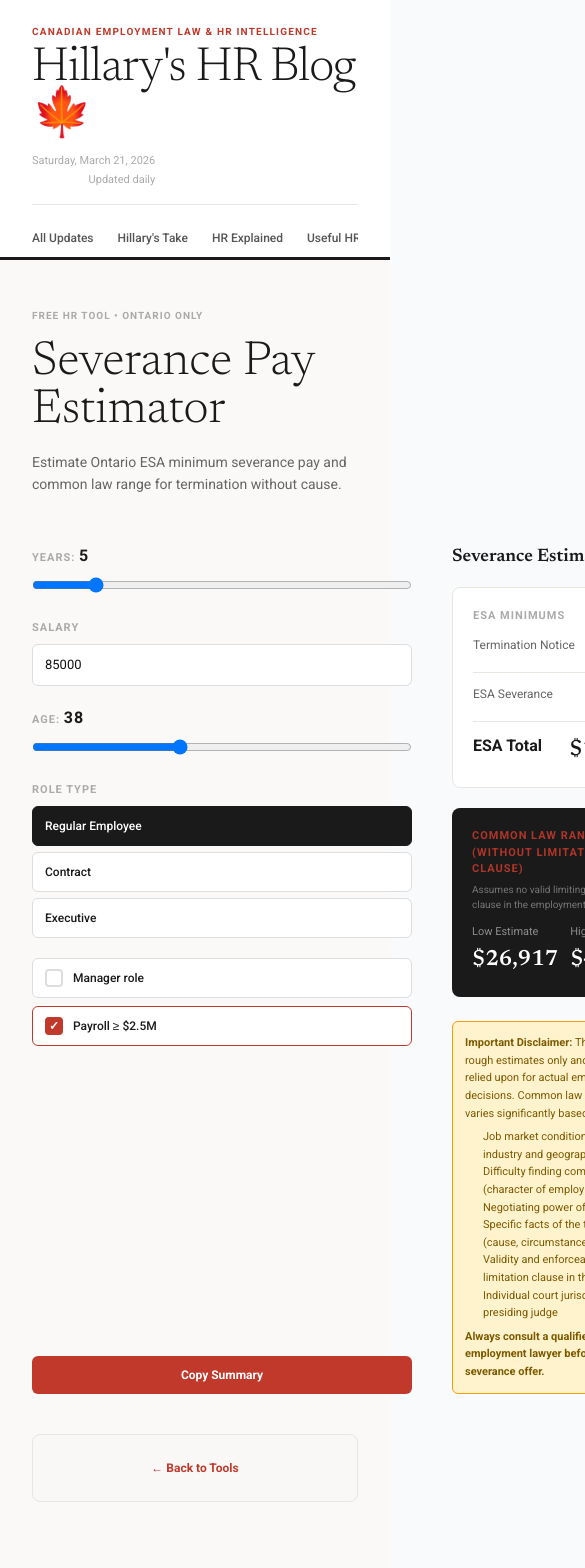
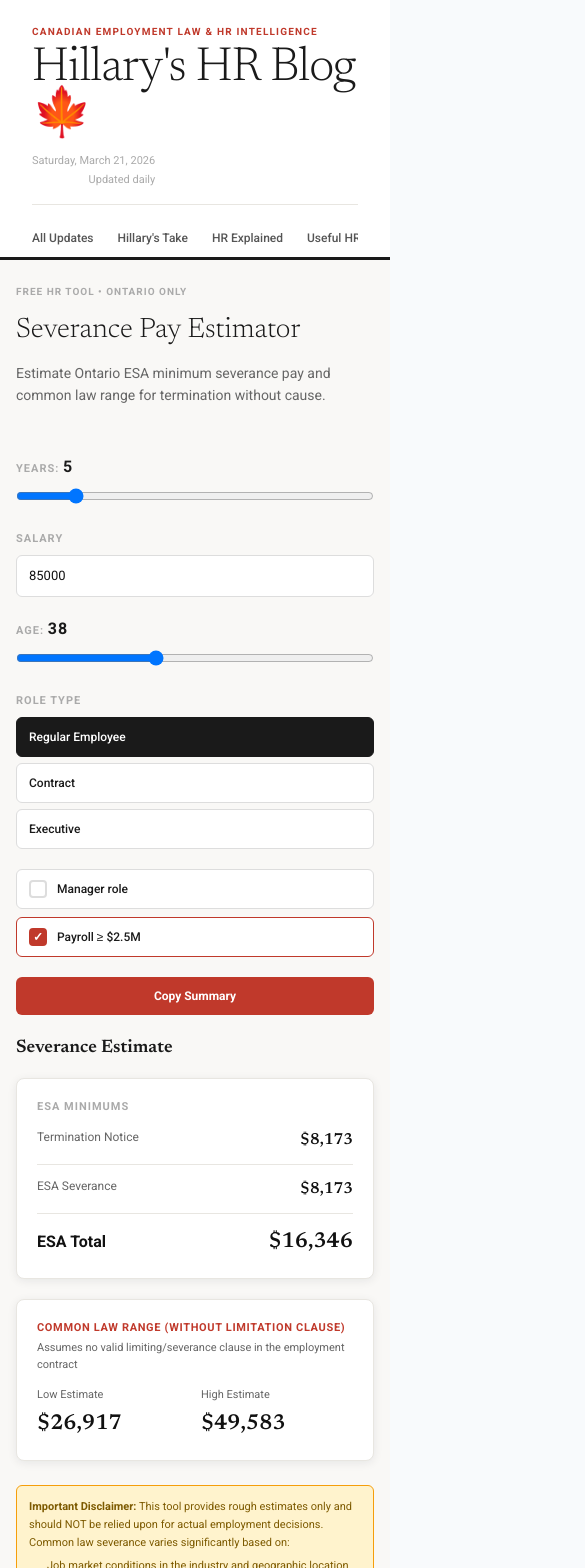
Before and after one commit to RalHill/HillarysHR, a Next.js app: page /tools/severance-estimator in a window 390 px wide. Shown: the top 1568 px of the page, 585 px wide, since content can reach past the window. Built offline with nearby package versions, Linux system fonts and the light colour scheme.

Commit message:
feat(tools): responsive mobile layout and unified light shell for calculators

```diff
--- /dev/null
+++ b/app/(site)/tools/layout.tsx
@@ -0,0 +1,5 @@
+import "./tools-shared.css";
+
+export default function ToolsLayout({ children }: { children: React.ReactNode }) {
+  return children;
+}
--- a/app/(site)/tools/severance-estimator/page.tsx
+++ b/app/(site)/tools/severance-estimator/page.tsx
@@ -99,17 +99,18 @@ export default function SeveranceEstimator() {
   }
 
   return (
-    <div style={{ maxWidth: '1200px', margin: '0 auto', padding: '48px 32px 80px' }}>
+    <div className="tool-page">
+      <div className="tool-page-inner">
       <script type="application/ld+json" dangerouslySetInnerHTML={{ __html: JSON.stringify(toolSchema) }} />
       <script type="application/ld+json" dangerouslySetInnerHTML={{ __html: JSON.stringify(breadcrumbSchema) }} />
       {/* Header */}
       <div style={{ marginBottom: '48px' }}>
         <div style={{ fontSize: '10px', fontWeight: 700, letterSpacing: '0.1em', textTransform: 'uppercase', color: '#aaa', marginBottom: '16px' }}>Free HR Tool • Ontario Only</div>
-        <h1 style={{ fontFamily: 'var(--font-newsreader)', fontSize: '48px', fontWeight: 300, color: '#1a1a1a', lineHeight: 1, marginBottom: '16px' }}>Severance Pay Estimator</h1>
+        <h1 className="tool-h1">Severance Pay Estimator</h1>
         <p style={{ fontSize: '14px', color: '#666', maxWidth: '600px', lineHeight: 1.6 }}>Estimate Ontario ESA minimum severance pay and common law range for termination without cause.</p>
       </div>
 
-      <div style={{ display:'grid', gridTemplateColumns:'380px 1fr', gap:40, marginBottom:40 }}>
+      <div className="tool-main-grid tool-main-grid--split-wide">
 
         {/* INPUTS */}
         <div style={{ display:'flex', flexDirection:'column', gap:20 }}>
@@ -165,38 +166,38 @@ export default function SeveranceEstimator() {
             <div style={{ fontFamily:'var(--font-newsreader)', fontSize:18, fontWeight:600, color:'#1a1a1a', marginBottom:16 }}>Severance Estimate</div>
 
             {/* ESA */}
-            <div style={{ background:'#fff', border:'1px solid #e8e6e1', borderRadius:8, padding:20, marginBottom:20 }}>
+            <div className="tool-card-elevated" style={{ padding:20, marginBottom:20 }}>
               <div style={{ fontSize:11, fontWeight:700, letterSpacing:1, textTransform:'uppercase', color:'#aaa', marginBottom:12 }}>ESA Minimums</div>
               <div style={{ display:'flex', justifyContent:'space-between', paddingBottom:12, borderBottom:'1px solid #e8e6e1', marginBottom:12 }}>
                 <div>
                   <div style={{ fontSize:12, color:'#666' }}>Termination Notice</div>
                 </div>
-                <div style={{ fontFamily:'var(--font-newsreader)', fontSize:16, fontWeight:600, color:'#1a1a1a' }}>${Math.round(noticePay).toLocaleString()}</div>
+                <div className="tool-result-value" style={{ fontSize:16 }}>${Math.round(noticePay).toLocaleString()}</div>
               </div>
               <div style={{ display:'flex', justifyContent:'space-between', paddingBottom:12, borderBottom:'1px solid #e8e6e1', marginBottom:12 }}>
                 <div>
                   <div style={{ fontSize:12, color:'#666' }}>ESA Severance</div>
                 </div>
-                <div style={{ fontFamily:'var(--font-newsreader)', fontSize:16, fontWeight:600, color:'#1a1a1a' }}>${Math.round(severancePay).toLocaleString()}</div>
+                <div className="tool-result-value" style={{ fontSize:16 }}>${Math.round(severancePay).toLocaleString()}</div>
               </div>
-              <div style={{ display:'flex', justifyContent:'space-between' }}>
-                <div style={{ fontWeight:600, color:'#1a1a1a' }}>ESA Total</div>
-                <div style={{ fontFamily:'var(--font-newsreader)', fontSize:22, fontWeight:600, color:'#1a1a1a' }}>${Math.round(esaTotal).toLocaleString()}</div>
+              <div style={{ display:'flex', justifyContent:'space-between', alignItems:'baseline' }}>
+                <div style={{ fontWeight:600, color:'#111111' }}>ESA Total</div>
+                <div className="tool-result-value-xl">${Math.round(esaTotal).toLocaleString()}</div>
               </div>
             </div>
 
             {/* Common Law */}
-            <div style={{ background:'#1a1a1a', borderRadius:8, padding:20, color:'#fff' }}>
-              <div style={{ fontSize:11, fontWeight:700, letterSpacing:1, textTransform:'uppercase', color:'rgba(192, 57, 43, 0.9)', marginBottom:4 }}>Common Law Range (Without Limitation Clause)</div>
-              <div style={{ fontSize:10, color:'rgba(255,255,255,0.4)', marginBottom:12 }}>Assumes no valid limiting/severance clause in the employment contract</div>
-              <div style={{ display:'grid', gridTemplateColumns:'1fr 1fr', gap:12 }}>
+            <div className="tool-card-elevated" style={{ padding:20 }}>
+              <div className="tool-accent-label" style={{ marginBottom:4 }}>Common Law Range (Without Limitation Clause)</div>
+              <div style={{ fontSize:11, color:'#666', marginBottom:14 }}>Assumes no valid limiting/severance clause in the employment contract</div>
+              <div style={{ display:'grid', gridTemplateColumns:'repeat(2, minmax(0,1fr))', gap:12 }}>
                 <div>
-                  <div style={{ fontSize:11, color:'rgba(255,255,255,0.5)', marginBottom:4 }}>Low Estimate</div>
-                  <div style={{ fontFamily:'var(--font-newsreader)', fontSize:22, fontWeight:600 }}>${Math.round(commonLawLow).toLocaleString()}</div>
+                  <div style={{ fontSize:11, color:'#666', marginBottom:4 }}>Low Estimate</div>
+                  <div className="tool-result-value-xl">${Math.round(commonLawLow).toLocaleString()}</div>
                 </div>
                 <div>
-                  <div style={{ fontSize:11, color:'rgba(255,255,255,0.5)', marginBottom:4 }}>High Estimate</div>
-                  <div style={{ fontFamily:'var(--font-newsreader)', fontSize:22, fontWeight:600 }}>${Math.round(commonLawHigh).toLocaleString()}</div>
+                  <div style={{ fontSize:11, color:'#666', marginBottom:4 }}>High Estimate</div>
+                  <div className="tool-result-value-xl">${Math.round(commonLawHigh).toLocaleString()}</div>
                 </div>
               </div>
             </div>
@@ -218,8 +219,9 @@ export default function SeveranceEstimator() {
       </div>
 
       {/* Footer */}
-      <div style={{ maxWidth:'600px', margin:'0 auto', padding:'24px', background:'#f9f8f6', border:'1px solid #e8e6e1', borderRadius:8, textAlign:'center', fontSize:'12px', color:'#aaa' }}>
+      <div style={{ maxWidth:'600px', margin:'0 auto', padding:'24px', background:'#ffffff', border:'1px solid #e8e6e1', borderRadius:8, textAlign:'center', fontSize:'12px', color:'#aaa' }}>
         <Link href="/tools" style={{ color:'#c0392b', textDecoration:'none', fontWeight:600 }}>← Back to Tools</Link>
+      </div>
       </div>
     </div>
   )
--- a/app/(site)/tools/tools-client.tsx
+++ b/app/(site)/tools/tools-client.tsx
@@ -34,7 +34,8 @@ export default function ToolsPageClient() {
   const [hoveredId, setHoveredId] = useState<number | null>(null);
 
   return (
-    <div style={{ maxWidth: "1200px", margin: "0 auto", padding: "48px 32px" }}>
+    <div className="tool-page">
+      <div className="tool-page-inner" style={{ paddingBottom: "3rem" }}>
       {/* Header */}
       <div style={{ marginBottom: "48px" }}>
         <div
@@ -49,16 +50,7 @@ export default function ToolsPageClient() {
         >
           Free HR Tools
         </div>
-        <h1
-          style={{
-            fontFamily: "var(--font-newsreader)",
-            fontSize: "48px",
-            fontWeight: 300,
-            color: "#1a1a1a",
-            lineHeight: 1,
-            marginBottom: "16px",
-          }}
-        >
+        <h1 className="tool-h1">
           Useful HR Tools
         </h1>
         <p
@@ -165,6 +157,7 @@ export default function ToolsPageClient() {
       >
         Not legal or financial advice. Verify calculations with qualified professionals before relying on them.
       </div>
+      </div>
     </div>
   );
 }
--- /dev/null
+++ b/app/(site)/tools/tools-shared.css
@@ -0,0 +1,177 @@
+/* Shared tool pages: warm shell, responsive grids, light result cards */
+
+.tool-page {
+  width: 100%;
+  max-width: 100%;
+  background-color: #f9f8f6;
+  box-sizing: border-box;
+  overflow-x: clip;
+}
+
+.tool-page-inner {
+  max-width: 1200px;
+  margin-left: auto;
+  margin-right: auto;
+  padding: clamp(1.5rem, 5vw, 3rem) clamp(1rem, 4vw, 2rem) 5rem;
+  box-sizing: border-box;
+  width: 100%;
+}
+
+.tool-h1 {
+  font-family: var(--font-newsreader), serif;
+  font-size: clamp(1.75rem, 6vw, 3rem);
+  font-weight: 300;
+  color: #1a1a1a;
+  line-height: 1.1;
+  margin-bottom: 1rem;
+}
+
+/* Main two-column layouts → single column below 768px */
+.tool-main-grid {
+  display: grid;
+  gap: clamp(1.25rem, 3vw, 2.5rem);
+  margin-bottom: 2.5rem;
+  grid-template-columns: 1fr;
+  width: 100%;
+  min-width: 0;
+}
+
+.tool-main-grid > * {
+  min-width: 0;
+}
+
+@media (min-width: 768px) {
+  .tool-main-grid--split-wide {
+    grid-template-columns: minmax(0, 380px) minmax(0, 1fr);
+  }
+
+  .tool-main-grid--split-narrow {
+    grid-template-columns: minmax(0, 300px) minmax(0, 1fr);
+  }
+
+  .tool-main-grid--stat {
+    grid-template-columns: minmax(0, 1fr) minmax(0, 320px);
+  }
+
+  .tool-main-grid--boolean {
+    grid-template-columns: minmax(0, 1fr) minmax(0, 1fr);
+  }
+}
+
+/* Stat holiday: calculator (form) first on mobile */
+@media (max-width: 767.98px) {
+  .tool-main-grid--stat .tool-stat-sidebar {
+    order: -1;
+  }
+}
+
+.tool-card {
+  background: #ffffff;
+  border: 1px solid #e8e6e1;
+  border-radius: 8px;
+  box-shadow: 0 1px 2px rgba(15, 23, 42, 0.06);
+}
+
+.tool-card-elevated {
+  background: #ffffff;
+  border: 1px solid #e8e6e1;
+  border-radius: 8px;
+  box-shadow: 0 2px 10px rgba(15, 23, 42, 0.08);
+}
+
+.tool-accent-label {
+  font-size: 11px;
+  font-weight: 700;
+  letter-spacing: 0.06em;
+  text-transform: uppercase;
+  color: #c0392b;
+}
+
+.tool-result-value {
+  font-family: var(--font-newsreader), serif;
+  font-weight: 600;
+  color: #111111;
+}
+
+.tool-result-value-lg {
+  font-family: var(--font-newsreader), serif;
+  font-size: clamp(1.25rem, 4vw, 1.5rem);
+  font-weight: 600;
+  color: #111111;
+}
+
+.tool-result-value-xl {
+  font-family: var(--font-newsreader), serif;
+  font-size: clamp(1.35rem, 4.5vw, 1.75rem);
+  font-weight: 600;
+  color: #111111;
+}
+
+/* PTO province buttons: never overflow viewport */
+.tool-province-grid {
+  display: grid;
+  gap: 6px;
+  grid-template-columns: repeat(2, minmax(0, 1fr));
+  width: 100%;
+  max-width: 100%;
+  min-width: 0;
+}
+
+@media (max-width: 399px) {
+  .tool-province-grid {
+    grid-template-columns: 1fr;
+  }
+}
+
+/* Result metric cards: 1 col mobile, 3 col desktop */
+.tool-results-row {
+  display: grid;
+  gap: 12px;
+  grid-template-columns: 1fr;
+  width: 100%;
+  min-width: 0;
+}
+
+@media (min-width: 768px) {
+  .tool-results-row--3 {
+    grid-template-columns: repeat(3, minmax(0, 1fr));
+  }
+}
+
+/* Boolean generator output */
+.tool-output-mono {
+  font-family: ui-monospace, "Cascadia Code", monospace;
+  font-size: 12px;
+  line-height: 1.65;
+  color: #111111;
+  word-break: break-word;
+  background: #f5f5f3;
+  border: 1px solid #e8e6e1;
+  border-radius: 8px;
+  padding: 16px;
+  min-height: 100px;
+}
+
+.tool-output-mono-placeholder {
+  color: #9ca3af;
+}
+
+.tool-add-row {
+  display: flex;
+  flex-wrap: wrap;
+  gap: 8px;
+  align-items: stretch;
+  margin-top: 8px;
+}
+
+.tool-add-row input {
+  flex: 1 1 120px;
+  min-width: 0;
+}
+
+@media (min-width: 768px) {
+  .tool-boolean-sticky {
+    position: sticky;
+    top: 1.25rem;
+  }
+}
```
Also changed, not shown: app/(site)/tools/boolean-generator/page.tsx (+18 -15 lines), app/(site)/tools/pto-calculator/page.tsx (+11 -9 lines), app/(site)/tools/stat-holiday-calculator/page.tsx (+21 -19 lines).
